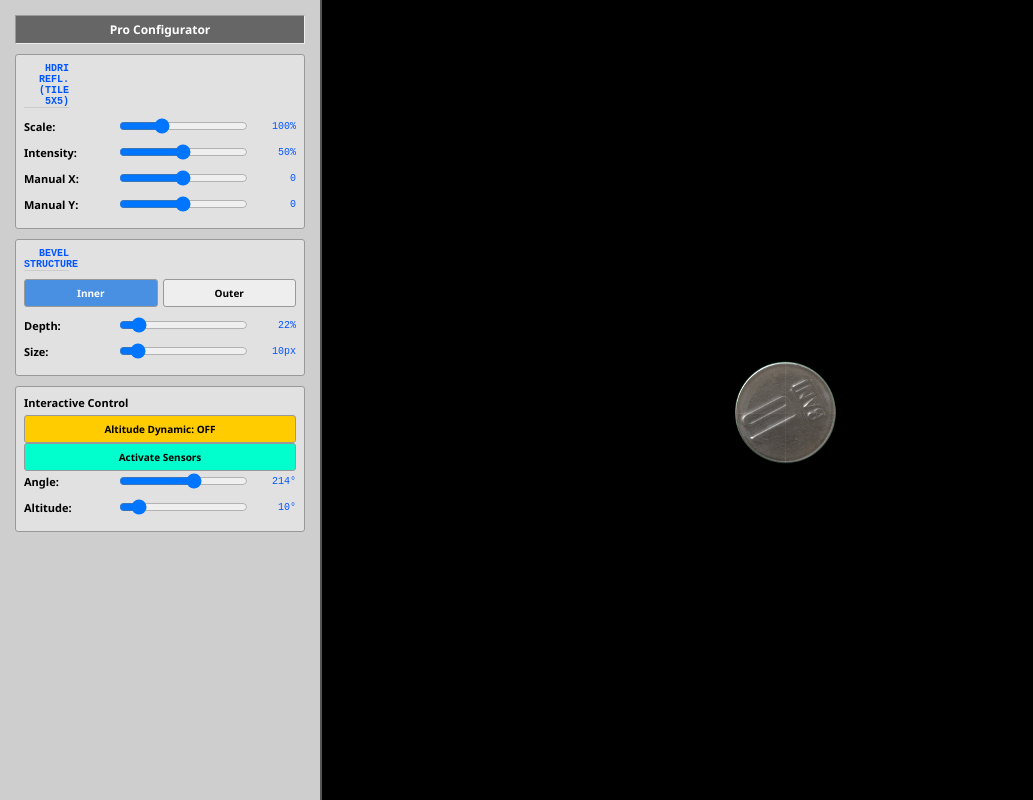
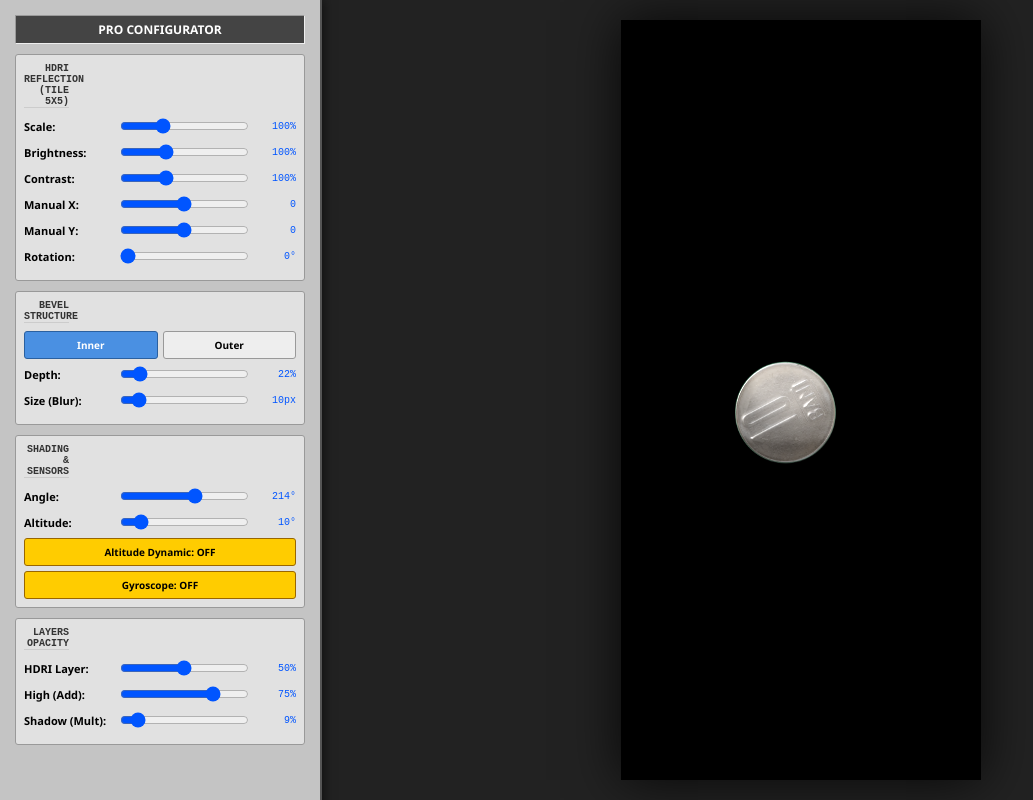
Before and after one commit to silviumarian85-gif/2d-coin-dynamic-emboss, a plain HTML site: page index.html in a window 1280 px wide. Shown: the whole page, without its empty margins (0-1033 px from the left). Drawn offline with Linux system fonts and the light colour scheme.

Commit message:
Update index.html

```diff
--- a/index.html
+++ b/index.html
@@ -3,45 +3,62 @@
 <head>
     <meta charset="UTF-8">
     <meta name="viewport" content="width=device-width, initial-scale=1.0, maximum-scale=1.0, user-scalable=no">
-    <title>2D Coin - Desktop & Mobile Pro Engine</title>
+    <title>2D Coin Pro Configurator - Final</title>
     <style>
-        body, html { margin: 0; padding: 0; width: 100%; height: 100%; overflow: hidden; background-color: #1a1a1a; display: flex; font-family: 'Segoe UI', sans-serif; }
-        #ui-panel { width: 290px; background: #cecece; border-right: 2px solid #555; padding: 15px; color: #000; z-index: 1000; font-size: 11px; overflow-y: auto; box-shadow: 2px 0 10px rgba(0,0,0,0.5); }
-        h3 { margin: 0 0 10px 0; background: #666; color: white; padding: 5px; border: 1px inset #eee; font-size: 12px; text-align: center; }
+        body, html { margin: 0; padding: 0; width: 100%; height: 100%; overflow: hidden; background-color: #0a0a0a; display: flex; font-family: 'Segoe UI', Tahoma, sans-serif; }
+
+        /* Panou Control - Stânga */
+        #ui-panel {
+            width: 290px; background: rgba(206, 206, 206, 0.95); border-right: 2px solid #555; padding: 15px; color: #000; z-index: 1000; font-size: 11px; overflow-y: auto; box-shadow: 2px 0 10px rgba(0,0,0,0.5); height: 100vh;
+        }
+        h3 { margin: 0 0 10px 0; background: #444; color: white; padding: 5px; border: 1px inset #eee; font-size: 12px; text-align: center; text-transform: uppercase; }
         .group { border: 1px solid #999; padding: 8px; margin-bottom: 10px; background: #e1e1e1; border-radius: 3px; }
-        .group-title { display: block; margin-bottom: 8px; font-weight: bold; border-bottom: 1px solid #ccc; text-transform: uppercase; font-size: 10px; }
+        .group-title { display: block; margin-bottom: 8px; font-weight: bold; border-bottom: 1px solid #ccc; text-transform: uppercase; font-size: 10px; color: #333; }
         .row { display: flex; justify-content: space-between; margin-bottom: 6px; align-items: center; gap: 5px; }
-        label { width: 95px; font-weight: bold; }
-        input[type=range] { flex-grow: 1; cursor: pointer; }
+        label { width: 100px; font-weight: bold; }
+        input[type=range] { flex-grow: 1; cursor: pointer; accent-color: #0055ff; }
         span { width: 45px; text-align: right; font-family: monospace; font-size: 10px; color: #0055ff; }
+
+        .btn-box { display: flex; gap: 5px; margin-bottom: 5px; }
         .btn { flex: 1; padding: 6px; text-align: center; border: 1px solid #999; cursor: pointer; background: #eee; font-size: 10px; font-weight: bold; border-radius: 3px; }
-        .btn.active { background: #4a90e2; color: white; }
-        .viewport { flex-grow: 1; display: flex; justify-content: center; align-items: center; background: #000; height: 100vh; position: relative; cursor: crosshair; }
-        #coin-svg { height: 95vh; aspect-ratio: 1080 / 2280; display: block; }
-        #gyro-overlay { position: absolute; width: 100%; height: 100%; background: rgba(0,0,0,0.9); z-index: 5000; display: none; justify-content: center; align-items: center; }
+        .btn.active { background: #4a90e2; color: white; border-color: #2a60a0; }
+        .btn-gyro { background: #ffcc00; margin-top: 5px; border: 1px solid #996600; }
+        .btn-gyro.active { background: #00ffcc; border-color: #009977; }
+
+        /* Viewport */
+        .viewport { flex-grow: 1; display: flex; justify-content: center; align-items: center; background: #222; height: 100vh; position: relative; cursor: crosshair; }
+        #coin-svg { height: 95vh; aspect-ratio: 1080 / 2280; display: block; background: #000; box-shadow: 0 0 50px rgba(0,0,0,0.8); }
+
+        #gyro-overlay { position: absolute; width: 100%; height: 100%; background: rgba(0,0,0,0.8); z-index: 5000; display: none; justify-content: center; align-items: center; }
         #start-gyro-btn { padding: 20px 40px; font-size: 18px; font-weight: bold; border-radius: 50px; border: none; background: #00ffcc; cursor: pointer; }
     </style>
 </head>
 <body>
 
     <div id="gyro-overlay">
-        <button id="start-gyro-btn">START SENSORS / INTERACTION</button>
+        <button id="start-gyro-btn">START SENSORS (MOBILE)</button>
     </div>
 
     <div id="ui-panel">
         <h3>Pro Configurator</h3>
 
+        <!-- HDRI TUNING -->
         <div class="group">
-            <span class="group-title">HDRI Refl. (Tile 5x5)</span>
+            <span class="group-title">HDRI Reflection (Tile 5x5)</span>
             <div class="row">
                 <label>Scale:</label>
                 <input type="range" id="hdri-sc" min="10" max="300" value="100">
                 <span id="v-hdri-sc">100%</span>
             </div>
             <div class="row">
-                <label>Intensity:</label>
-                <input type="range" id="hdri-op" min="0" max="100" value="50">
-                <span id="v-hdri-op">50%</span>
+                <label>Brightness:</label>
+                <input type="range" id="hdri-br" min="0" max="300" value="100">
+                <span id="v-hdri-br">100%</span>
+            </div>
+            <div class="row">
+                <label>Contrast:</label>
+                <input type="range" id="hdri-ct" min="0" max="300" value="100">
+                <span id="v-hdri-ct">100%</span>
             </div>
             <div class="row">
                 <label>Manual X:</label>
@@ -53,58 +70,103 @@
                 <input type="range" id="hdri-y" min="-1000" max="1000" value="0">
                 <span id="v-hdri-y">0</span>
             </div>
+            <div class="row">
+                <label>Rotation:</label>
+                <input type="range" id="hdri-rot" min="0" max="360" value="0">
+                <span id="v-hdri-rot">0°</span>
+            </div>
         </div>
 
+        <!-- BEVEL STRUCTURE -->
         <div class="group">
             <span class="group-title">Bevel Structure</span>
-            <div style="display:flex; gap:5px; margin-bottom:8px;">
+            <div class="btn-box">
                 <div class="btn active" id="style-inner">Inner</div>
                 <div class="btn" id="style-outer">Outer</div>
             </div>
-            <div class="row"><label>Depth:</label><input type="range" id="depth" min="0" max="200" value="22"><span id="v-depth">22%</span></div>
-            <div class="row"><label>Size:</label><input type="range" id="size" min="0" max="100" value="10"><span id="v-size">10px</span></div>
+            <div class="row">
+                <label>Depth:</label>
+                <input type="range" id="depth" min="0" max="200" value="22">
+                <span id="v-depth">22%</span>
+            </div>
+            <div class="row">
+                <label>Size (Blur):</label>
+                <input type="range" id="size" min="0" max="100" value="10">
+                <span id="v-size">10px</span>
+            </div>
         </div>
 
+        <!-- SHADING & INTERACTIVE -->
         <div class="group">
-            <strong>Interactive Control</strong>
-            <div class="btn" id="toggle-alt-gyro" style="background:#ffcc00; margin-top:5px">Altitude Dynamic: OFF</div>
-            <div class="btn" id="activate-sensors" style="background:#00ffcc">Activate Sensors</div>
-            <div class="row"><label>Angle:</label><input type="range" id="angle" min="0" max="360" value="214"><span id="v-angle">214°</span></div>
-            <div class="row"><label>Altitude:</label><input type="range" id="altitude" min="0" max="90" value="10"><span id="v-altitude">10°</span></div>
+            <span class="group-title">Shading & Sensors</span>
+            <div class="row">
+                <label>Angle:</label>
+                <input type="range" id="angle" min="0" max="360" value="214">
+                <span id="v-angle">214°</span>
+            </div>
+            <div class="row">
+                <label>Altitude:</label>
+                <input type="range" id="altitude" min="0" max="90" value="10">
+                <span id="v-altitude">10°</span>
+            </div>
+            <div class="btn btn-gyro" id="toggle-alt-gyro">Altitude Dynamic: OFF</div>
+            <div class="btn btn-gyro" id="activate-sensors">Gyroscope: OFF</div>
+        </div>
+
+        <!-- OPACITIES -->
+        <div class="group">
+            <span class="group-title">Layers Opacity</span>
+            <div class="row">
+                <label>HDRI Layer:</label>
+                <input type="range" id="hdri-op" min="0" max="100" value="50">
+                <span id="v-hdri-op">50%</span>
+            </div>
+            <div class="row">
+                <label>High (Add):</label>
+                <input type="range" id="h-op" min="0" max="100" value="75">
+                <span id="v-h-op">75%</span>
+            </div>
+            <div class="row">
+                <label>Shadow (Mult):</label>
+                <input type="range" id="s-op" min="0" max="100" value="9">
+                <span id="v-s-op">9%</span>
+            </div>
         </div>
     </div>
 
-    <div class="viewport" id="mouse-area">
-        <svg id="coin-svg" viewBox="0 0 1080 2280">
+    <div class="viewport" id="interaction-area">
+        <svg id="coin-svg" viewBox="0 0 1080 2280" xmlns="http://www.w3.org/2000/svg">
             <defs>
-                <!-- MASCA MONEDA -->
+                <!-- MASCA FIXĂ MONEDĂ -->
                 <clipPath id="coin-mask">
                     <circle cx="494" cy="1180" r="150.5" />
                 </clipPath>
 
-                <filter id="f-light">
+                <!-- FILTRU LUMINĂ -->
+                <filter id="f-light" x="-20%" y="-20%" width="140%" height="140%">
                     <feColorMatrix type="luminanceToAlpha" result="m" />
                     <feGaussianBlur in="m" id="l-blur" stdDeviation="2.5" />
-                    <feSpecularLighting surfaceScale="5.5" specularExponent="20" lighting-color="white">
+                    <feSpecularLighting id="spec-node" surfaceScale="5.5" specularExponent="20" lighting-color="white">
                         <feDistantLight id="h-dir" azimuth="214" elevation="10" />
                     </feSpecularLighting>
-                    <feComposite in2="m" operator="in" />
+                    <feComposite in2="m" id="h-mask" operator="in" />
                 </filter>
 
-                <filter id="f-shadow">
+                <!-- FILTRU UMBRĂ -->
+                <filter id="f-shadow" x="-20%" y="-20%" width="140%" height="140%">
                     <feColorMatrix type="luminanceToAlpha" result="m" />
                     <feGaussianBlur in="m" id="s-blur" stdDeviation="2.5" />
-                    <feDiffuseLighting surfaceScale="5.5" lighting-color="black">
+                    <feDiffuseLighting id="diff-node" surfaceScale="5.5" diffuseConstant="1" lighting-color="black">
                         <feDistantLight id="s-dir" azimuth="214" elevation="10" />
                     </feDiffuseLighting>
-                    <feComposite in2="m" operator="in" />
+                    <feComposite in2="m" id="s-mask" operator="in" />
                 </filter>
             </defs>
 
-            <!-- 1. Baza -->
+            <!-- 1. Baza monedei -->
             <image href="diffuse.png" width="1080" height="2280" />
 
-            <!-- 2. REFLEXIA HDRI 5x5 TILING -->
+            <!-- 2. REFLEXIA HDRI 5x5 GRID -->
             <g clip-path="url(#coin-mask)">
                 <g id="hdri-container"></g>
             </g>
@@ -119,13 +181,13 @@
         let currentStyle = 'inner';
         let gyroActive = false;
         let altitudeDynamic = false;
-        let currentInput = { x: 0, y: 0 }; // Beta / Gamma simulate
+        let currentInput = { x: 0, y: 0 }; // Beta / Gamma (simulated or real)
 
         const hdriContainer = document.getElementById('hdri-container');
         const hDir = document.getElementById('h-dir');
         const sDir = document.getElementById('s-dir');
 
-        // GENERARE TILE x5 (25 imagini)
+        // GENERARE GRID x5 (25 IMAGINI)
         function createHdriGrid() {
             hdriContainer.innerHTML = '';
             for (let row = -2; row <= 2; row++) {
@@ -148,31 +210,48 @@
             const size = document.getElementById('size').value;
             const angle = document.getElementById('angle').value;
             const altitude = document.getElementById('altitude').value;
+
+            const hOp = document.getElementById('h-op').value / 100;
+            const sOp = document.getElementById('s-op').value / 100;
             const hdriOp = document.getElementById('hdri-op').value / 100;
             const hdriSc = document.getElementById('hdri-sc').value / 100;
-            const hOp = document.getElementById('h-op')?.value / 100 || 0.75;
-            const sOp = document.getElementById('s-op')?.value / 100 || 0.09;
+            const hdriBr = document.getElementById('hdri-br').value;
+            const hdriCt = document.getElementById('hdri-ct').value;
+            const hdriRot = document.getElementById('hdri-rot').value;
+            const hdriManualX = parseFloat(document.getElementById('hdri-x').value);
+            const hdriManualY = parseFloat(document.getElementById('hdri-y').value);
 
-            // Update Labels
+            // Labels Update
             document.getElementById('v-depth').innerText = depth + "%";
             document.getElementById('v-size').innerText = size + "px";
             document.getElementById('v-angle').innerText = angle + "°";
             document.getElementById('v-altitude').innerText = altitude + "°";
             document.getElementById('v-hdri-sc').innerText = Math.round(hdriSc * 100) + "%";
             document.getElementById('v-hdri-op').innerText = Math.round(hdriOp * 100) + "%";
+            document.getElementById('v-hdri-br').innerText = hdriBr + "%";
+            document.getElementById('v-hdri-ct').innerText = hdriCt + "%";
+            document.getElementById('v-hdri-x').innerText = Math.round(hdriManualX);
+            document.getElementById('v-hdri-y').innerText = Math.round(hdriManualY);
+            document.getElementById('v-hdri-rot').innerText = hdriRot + "°";
+            document.getElementById('v-h-op').innerText = Math.round(hOp * 100) + "%";
+            document.getElementById('v-s-op').innerText = Math.round(sOp * 100) + "%";
 
-            // Bevel SVG Update
+            // BEVEL SVG UPDATE
             const surfaceScale = (depth / 100) * 25;
-            document.getElementById('f-light').querySelector('feSpecularLighting').setAttribute('surfaceScale', surfaceScale);
-            document.getElementById('f-shadow').querySelector('feDiffuseLighting').setAttribute('surfaceScale', surfaceScale);
+            document.getElementById('spec-node').setAttribute('surfaceScale', surfaceScale);
+            document.getElementById('diff-node').setAttribute('surfaceScale', surfaceScale);
             document.getElementById('l-blur').setAttribute('stdDeviation', size / 4);
             document.getElementById('s-blur').setAttribute('stdDeviation', size / 4);
+
             hDir.setAttribute('azimuth', angle);
             hDir.setAttribute('elevation', altitude);
             sDir.setAttribute('azimuth', angle);
             sDir.setAttribute('elevation', altitude);
 
-            // HDRI Container Update
+            document.getElementById('light-layer').style.opacity = hOp;
+            document.getElementById('shadow-layer').style.opacity = sOp;
+
+            // HDRI GRID UPDATE
             const baseSize = 1024 * hdriSc;
             const tiles = document.querySelectorAll('.hdri-tile');
             tiles.forEach((tile, i) => {
@@ -184,33 +263,28 @@
                 tile.setAttribute('y', row * baseSize);
             });
 
-            // HDRI Movement (Sensibilitate -15 pentru Tile x5)
+            // HDRI Movement (Sensitivity -15)
             let moveX = currentInput.x * -15;
             let moveY = currentInput.y * -15;
-            let manualX = parseFloat(document.getElementById('hdri-x').value);
-            let manualY = parseFloat(document.getElementById('hdri-y').value);
+            let finalX = 494 - (baseSize / 2) + moveX + hdriManualX;
+            let finalY = 1180 - (baseSize / 2) + moveY + hdriManualY;
 
-            let finalX = 494 + moveX + manualX;
-            let finalY = 1180 + moveY + manualY;
+            hdriContainer.setAttribute('transform', `translate(${finalX}, ${finalY}) rotate(${hdriRot}, ${baseSize/2}, ${baseSize/2})`);
+            hdriContainer.style.opacity = hdriOp;
+            hdriContainer.style.filter = `brightness(${hdriBr}%) contrast(${hdriCt}%)`;
 
-            hdriContainer.setAttribute('transform', `translate(${finalX}, ${finalY})`);
-            hdriContainer.style.opacity = hdriOp;
-            hdriContainer.style.mixBlendMode = "plus-lighter";
-
-            // Inner/Outer
+            // Inner/Outer Mask
             const op = (currentStyle === 'inner') ? 'in' : 'out';
-            document.getElementById('f-light').querySelector('feComposite').setAttribute('operator', op);
-            document.getElementById('f-shadow').querySelector('feComposite').setAttribute('operator', op);
+            document.getElementById('h-mask').setAttribute('operator', op);
+            document.getElementById('s-mask').setAttribute('operator', op);
         }
 
         // DESKTOP: MOUSE CONTROL
         window.addEventListener('mousemove', (e) => {
-            if (gyroActive) return; // Prioritate Giroscop dacă e activ
-
-            // Transformăm poziția mouse-ului în valori tip Giro (centrul ecranului e 0)
-            let gx = (e.clientX / window.innerWidth - 0.5) * 60; // Simulează Gamma
-            let gy = (e.clientY / window.innerHeight - 0.5) * 60; // Simulează Beta
-
+            if (gyroActive) return;
+            // Mapăm poziția mouse-ului (-45 la 45 grade simulate)
+            let gx = (e.clientX / window.innerWidth - 0.5) * 90;
+            let gy = (e.clientY / window.innerHeight - 0.5) * 90;
             processInput(gy, gx);
         });
 
@@ -224,7 +298,7 @@
             currentInput.x = gamma || 0;
             currentInput.y = beta || 0;
 
-            // Update unghi Bevel
+            // Update unghi Bevel (Direcție Directă)
             let angleRad = Math.atan2(currentInput.y, -currentInput.x);
             let angleDeg = (angleRad * (180 / Math.PI) + 360) % 360;
             document.getElementById('angle').value = Math.round(angleDeg);
@@ -236,11 +310,15 @@
             update();
         }
 
-        // UI Events
+        // UI Listeners
         document.querySelectorAll('input').forEach(el => el.addEventListener('input', update));
         document.getElementById('style-inner').onclick = (e) => { currentStyle = 'inner'; e.target.classList.add('active'); document.getElementById('style-outer').classList.remove('active'); update(); };
         document.getElementById('style-outer').onclick = (e) => { currentStyle = 'outer'; e.target.classList.add('active'); document.getElementById('style-inner').classList.remove('active'); update(); };
-        document.getElementById('toggle-alt-gyro').onclick = (e) => { altitudeDynamic = !altitudeDynamic; e.target.innerText = "Altitude Dynamic: " + (altitudeDynamic ? "ON" : "OFF"); e.target.classList.toggle('active'); };
+        document.getElementById('toggle-alt-gyro').onclick = (e) => {
+            altitudeDynamic = !altitudeDynamic;
+            e.target.innerText = "Altitude Dynamic: " + (altitudeDynamic ? "ON" : "OFF");
+            e.target.classList.toggle('active');
+        };
 
         document.getElementById('activate-sensors').onclick = () => document.getElementById('gyro-overlay').style.display = 'flex';
         document.getElementById('start-gyro-btn').onclick = async () => {
@@ -256,6 +334,7 @@
             }
             document.getElementById('gyro-overlay').style.display = 'none';
             document.getElementById('activate-sensors').innerText = "Gyroscope: ON";
+            document.getElementById('activate-sensors').classList.add('active');
         };
 
         window.onload = update;
```
